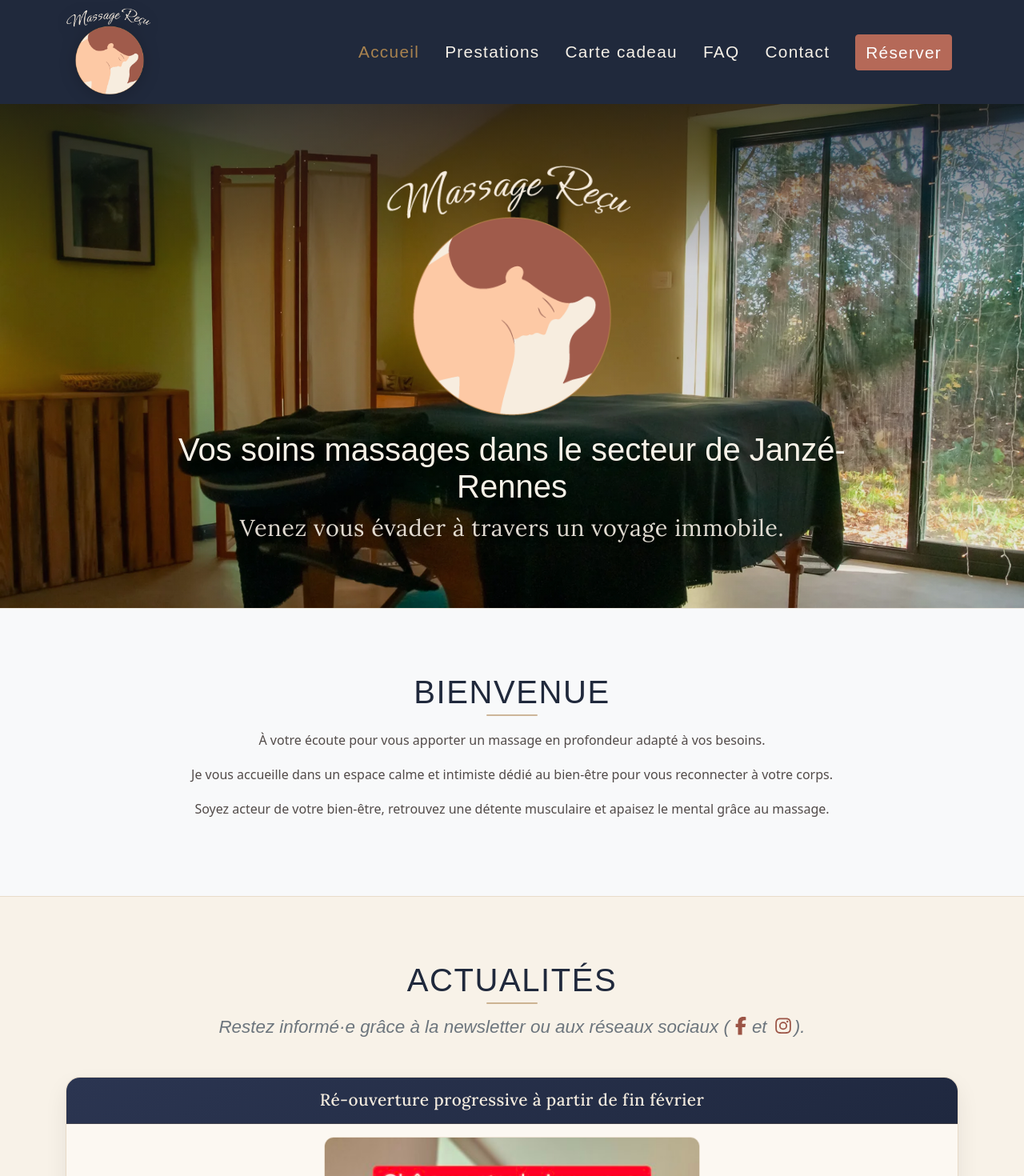
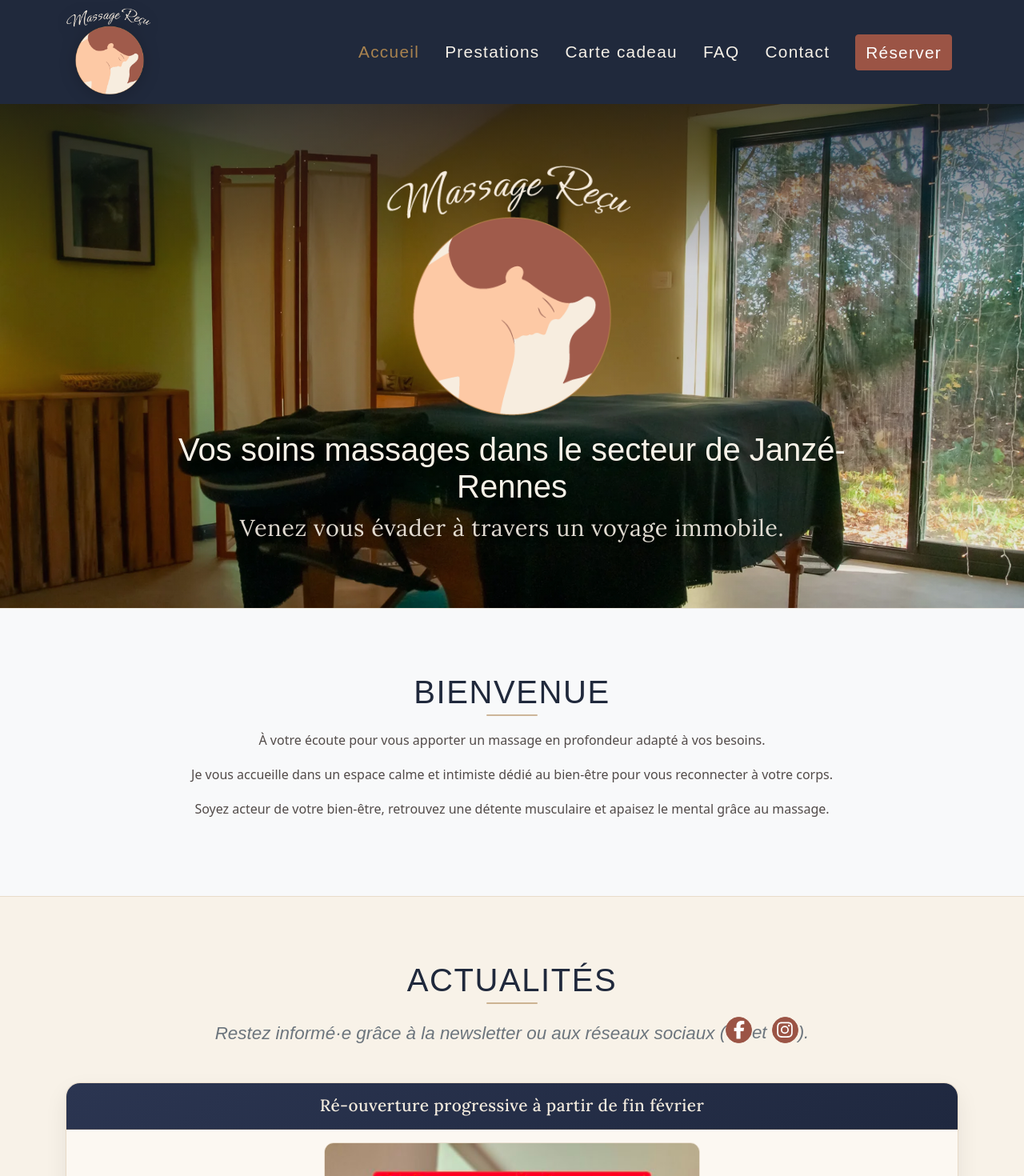
Before and after one commit to Arthurin/massagerecu-app, a Next.js app: page / in a window 1280 px wide. Shown: the top 1470 px of the page at 80% size. Built offline with nearby package versions, Linux system fonts and the light colour scheme; a web font is replaced by a local one.

Commit message:
1.2.23 Harmonisation des boutons marron

```diff
--- a/src/styles/_global.scss
+++ b/src/styles/_global.scss
@@ -41,6 +41,14 @@ body {
   --surface-2: #fdfaf5;
   --surface-3: #f8f2e8;
   --surface-4: #fcf8f2;
+
+  // Shared brand button tokens (AA strict with white text)
+  --brand-primary: #9b5445;
+  --brand-primary-hover: #7f4034;
+
+  // Progress dots
+  --step-circle: #2b3551;
+  --step-circle-area: rgba(43, 53, 81, 0.35);
 }
 
 // Force Lora for lower headings (overrides Bootstrap headings)
@@ -156,19 +164,19 @@ section a:hover {
 }
 
 .dot-app {
-  background-color: $color-app;
+  background-color: var(--step-circle);
 }
 
 .dot-app:hover {
-  background-color: darken($color-app, 20%);
+  background-color: #20293c;
 }
 
 .dot-next-steps {
-  background-color: $color-app-light;
+  background-color: var(--step-circle-area);
 }
 
 .dot-next-steps:hover {
-  background-color: darken($color-app-light, 20%);
+  background-color: rgba(43, 53, 81, 0.55);
 }
 
 .item-order-price {
--- a/src/styles/components/_buttons.scss
+++ b/src/styles/components/_buttons.scss
@@ -21,3 +21,49 @@
   padding: 0;
   border-radius: 100%;
 }
+
+// Shared premium button style across the app
+.btn-primary,
+.btn-secondary {
+  background-color: var(--brand-primary);
+  border-color: var(--brand-primary);
+  color: #fff;
+  transition:
+    background-color 180ms ease,
+    border-color 180ms ease,
+    color 180ms ease,
+    transform 180ms ease;
+}
+
+.btn-primary:hover,
+.btn-primary:active,
+.btn-primary.active,
+.show > .btn-primary.dropdown-toggle,
+.btn-secondary:hover,
+.btn-secondary:active,
+.btn-secondary.active,
+.show > .btn-secondary.dropdown-toggle {
+  background-color: var(--brand-primary-hover);
+  border-color: var(--brand-primary-hover);
+  color: #fff;
+}
+
+.btn-primary:focus,
+.btn-primary:focus-visible,
+.btn-secondary:focus,
+.btn-secondary:focus-visible {
+  background-color: var(--brand-primary-hover);
+  border-color: var(--brand-primary-hover);
+  color: #fff;
+  box-shadow: 0 0 0 0.2rem rgba(155, 84, 69, 0.28);
+}
+
+.btn-primary:disabled,
+.btn-primary.disabled,
+.btn-secondary:disabled,
+.btn-secondary.disabled {
+  background-color: var(--brand-primary);
+  border-color: var(--brand-primary);
+  color: #fff;
+  opacity: 0.55;
+}
--- a/src/styles/components/_carte_cadeau.scss
+++ b/src/styles/components/_carte_cadeau.scss
@@ -207,8 +207,8 @@
 }
 
 .gift-page {
-  --gift-primary: #b56958;
-  --gift-primary-deep: #9b5445;
+  --gift-primary: var(--brand-primary);
+  --gift-primary-deep: var(--brand-primary-hover);
   --gift-accent: #a9834f;
   --gift-ink: #231a17;
   --gift-cream: var(--surface-3);
@@ -325,10 +325,19 @@
 }
 
 .gift-hero__cta:hover,
-.gift-hero__cta:focus {
+.gift-hero__cta:active {
   transform: translateY(-2px);
-  box-shadow: 0 12px 24px rgba(155, 84, 69, 0.28);
+  background: var(--gift-primary-deep);
+  border-color: var(--gift-primary-deep);
+  box-shadow: none;
   color: #ffffff;
+}
+
+.gift-hero__cta:focus,
+.gift-hero__cta:focus-visible {
+  background: var(--gift-primary-deep);
+  border-color: var(--gift-primary-deep);
+  box-shadow: 0 0 0 0.2rem rgba(155, 84, 69, 0.24);
 }
 
 .gift-hero__note {
--- a/src/styles/components/_navbar.scss
+++ b/src/styles/components/_navbar.scss
@@ -2,7 +2,7 @@
 // Navbar
 //
 
-// Ajuste le positionnement du bouton Réserver dans le menu principal
+// Ajuste le positionnement du bouton RÃ©server dans le menu principal
 #reserver-item {
   padding: 0.1rem 0 0 0;
 }
@@ -11,8 +11,8 @@
   --nav-bg: #20293c;
   --nav-border: rgba(198, 165, 107, 0.24);
   --nav-text: #f6f1e8;
-  --nav-primary: #b56958;
-  --nav-primary-deep: #9b5445;
+  --nav-primary: var(--brand-primary);
+  --nav-primary-deep: var(--brand-primary-hover);
   --nav-accent: #a9834f;
 
   padding-top: $menu-padding-small;
@@ -51,7 +51,7 @@
     padding-left: 1rem;
 
     .nav-item {
-      /*Affichage du bouton dans le menu aligné aux autres éléments .nav-link*/
+      /*Affichage du bouton dans le menu alignÃ© aux autres Ã©lÃ©ments .nav-link*/
       .btnMenuCustom {
         font-family: $headings-font-family;
         font-size: 1.3rem;
@@ -80,23 +80,41 @@
       }
 
       .btnMenuCustom.btn-primary:hover,
-      .btnMenuCustom.btn-primary:focus {
+      .btnMenuCustom.btn-primary:active,
+      .btnMenuCustom.btn-primary.active,
+      .show > .btnMenuCustom.btn-primary.dropdown-toggle {
         background-color: var(--nav-primary-deep);
         border-color: var(--nav-primary-deep);
         color: #fff;
       }
 
+      .btnMenuCustom.btn-primary:focus,
+      .btnMenuCustom.btn-primary:focus-visible {
+        background-color: var(--nav-primary-deep);
+        border-color: var(--nav-primary-deep);
+        color: #fff;
+        box-shadow: 0 0 0 0.2rem rgba(155, 84, 69, 0.28);
+      }
+
       .btnMenuCustom.btn-outline-primary {
-        color: var(--nav-accent);
-        border-color: rgba(198, 165, 107, 0.45);
+        color: #fff;
+        border-color: rgba(155, 84, 69, 0.75);
         background-color: transparent;
       }
 
       .btnMenuCustom.btn-outline-primary:hover,
-      .btnMenuCustom.btn-outline-primary:focus {
-        background-color: rgba(169, 131, 79, 0.14);
-        border-color: var(--nav-accent);
-        color: var(--nav-accent);
+      .btnMenuCustom.btn-outline-primary:active {
+        background-color: var(--nav-primary-deep);
+        border-color: var(--nav-primary-deep);
+        color: #fff;
+      }
+
+      .btnMenuCustom.btn-outline-primary:focus,
+      .btnMenuCustom.btn-outline-primary:focus-visible {
+        background-color: var(--nav-primary-deep);
+        border-color: var(--nav-primary-deep);
+        color: #fff;
+        box-shadow: 0 0 0 0.2rem rgba(155, 84, 69, 0.2);
       }
     }
   }
--- a/src/styles/sections/_footer.scss
+++ b/src/styles/sections/_footer.scss
@@ -58,7 +58,8 @@
 }
 
 input#validerNewsletter {
-  background-color: #c6a56b !important;
+  background-color: var(--brand-primary) !important;
+  color: #fff !important;
   text-transform: none !important;
   font-weight: 400;
   border-radius: 0px 10px 10px 0px;
@@ -73,8 +74,16 @@ input#validerNewsletter {
 }
 
 input#validerNewsletter:hover,
-input#validerNewsletter:focus {
-  background-color: #a9834f !important;
+input#validerNewsletter:active {
+  background-color: var(--brand-primary-hover) !important;
+}
+
+input#validerNewsletter:focus,
+input#validerNewsletter:focus-visible {
+  background-color: var(--brand-primary-hover) !important;
+  color: #fff !important;
+  box-shadow: 0 0 0 0.2rem rgba(155, 84, 69, 0.28);
+  outline: none;
 }
 
 .infoServeur {
--- a/src/styles/sections/_home_premium.scss
+++ b/src/styles/sections/_home_premium.scss
@@ -6,8 +6,8 @@
   --home-ink: #231a17;
   --home-soft-ink: rgba(35, 26, 23, 0.78);
   --home-encre: #20293c;
-  --home-primary: #b56958;
-  --home-primary-deep: #9b5445;
+  --home-primary: var(--brand-primary);
+  --home-primary-deep: var(--brand-primary-hover);
   --home-accent: #a9834f;
   --home-sand: var(--surface-3);
   --home-ivory: var(--surface-2);
@@ -114,11 +114,39 @@
 }
 
 .home-page #news .section-subheading .link-secondary {
-  color: var(--home-primary-deep) !important;
+  color: #fff !important;
+  display: inline-flex;
+  align-items: center;
+  justify-content: center;
+  width: 2.05rem;
+  height: 2.05rem;
+  border-radius: 999px;
+  background: var(--home-primary);
+  border: 1px solid var(--home-primary);
+  transition:
+    background-color 180ms ease,
+    border-color 180ms ease,
+    transform 180ms ease,
+    box-shadow 180ms ease;
 }
 
-.home-page #news .section-subheading .link-secondary:hover {
-  color: var(--home-accent) !important;
+.home-page #news .section-subheading .link-secondary:hover,
+.home-page #news .section-subheading .link-secondary:active {
+  color: #fff !important;
+  background: var(--home-primary-deep);
+  border-color: var(--home-primary-deep);
+  transform: translateY(-1px);
+  text-decoration: none;
+}
+
+.home-page #news .section-subheading .link-secondary:focus,
+.home-page #news .section-subheading .link-secondary:focus-visible {
+  color: #fff !important;
+  background: var(--home-primary-deep);
+  border-color: var(--home-primary-deep);
+  transform: translateY(-1px);
+  box-shadow: 0 0 0 0.2rem rgba(155, 84, 69, 0.24);
+  text-decoration: none;
 }
 
 .home-page .newsInfoContainer {
```
